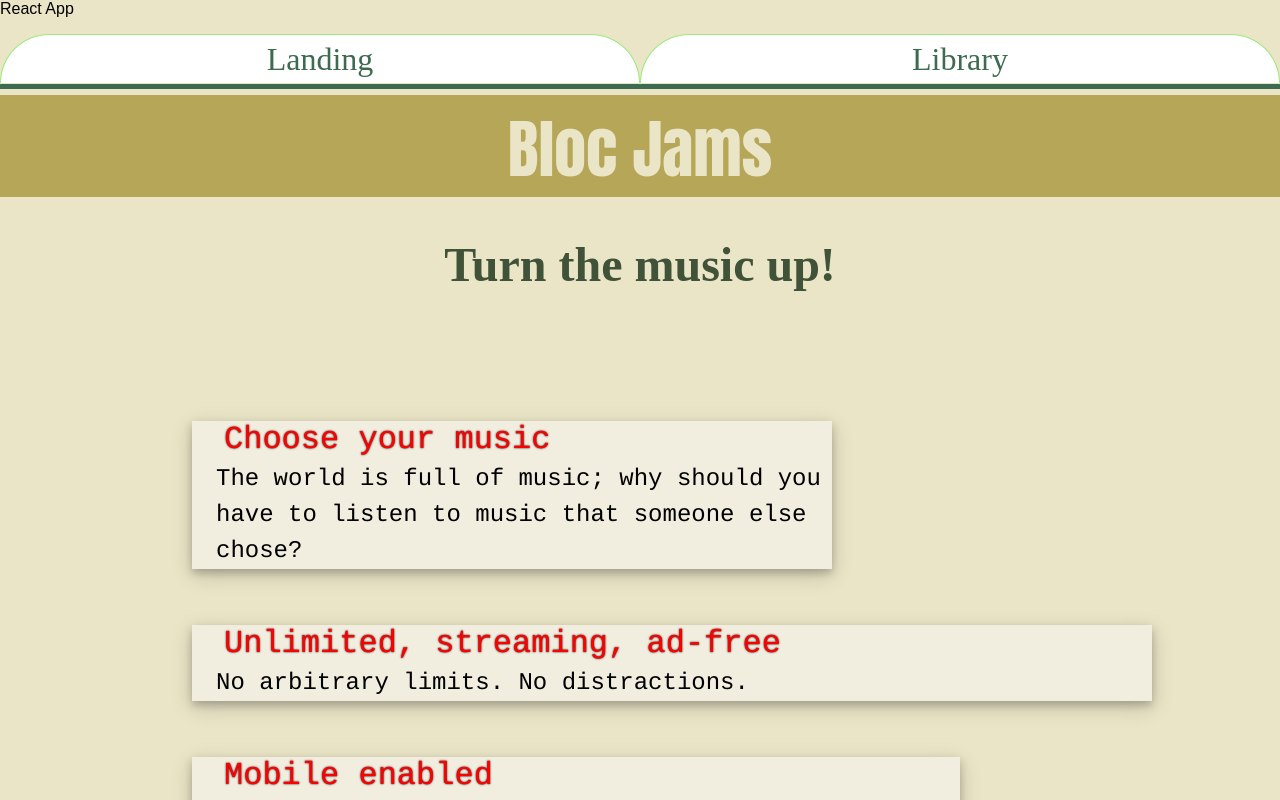
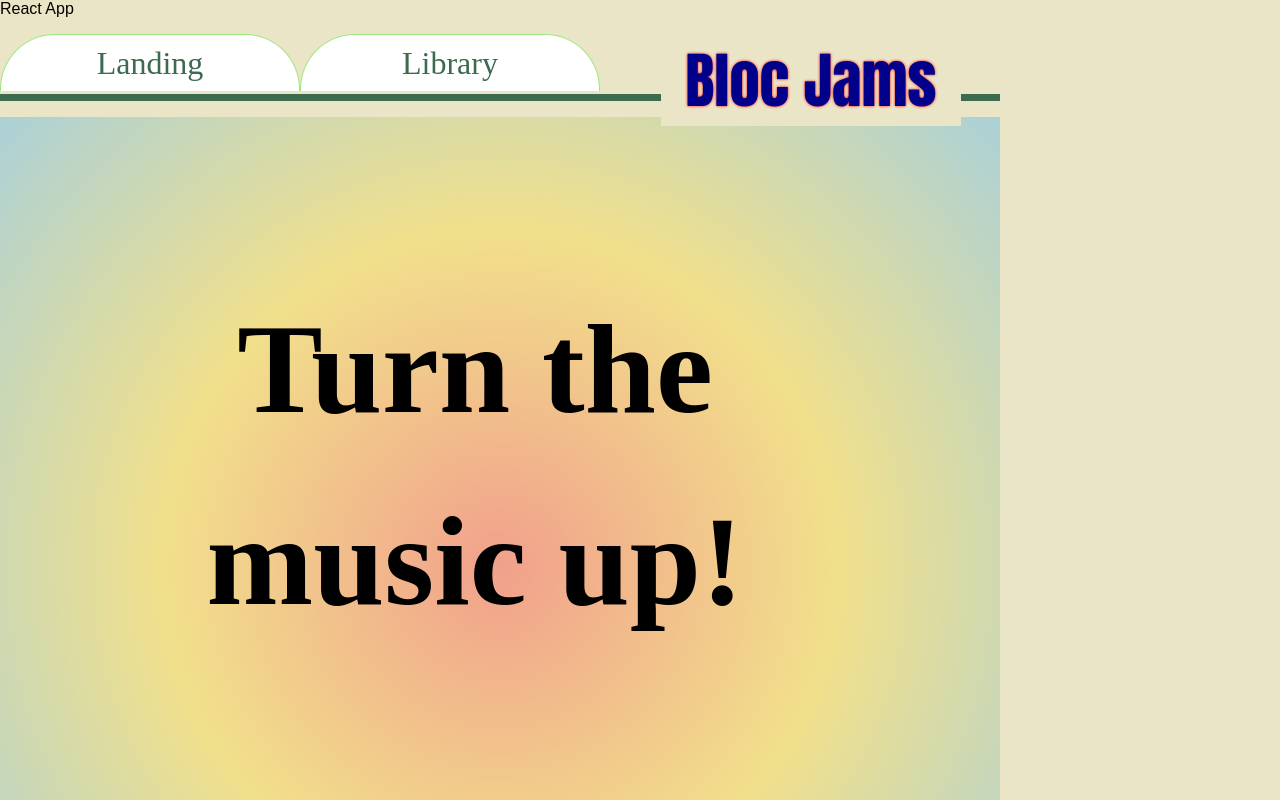
Before and after one commit to louyang367/bloc-jams-react, a React (Create React App) app: page / in a window 1280 px wide. Shown: the top 800 px of the page. Built offline with nearby package versions, Linux system fonts and the light colour scheme.

Commit message:
redesigned layout

```diff
--- a/src/App.css
+++ b/src/App.css
@@ -28,7 +28,7 @@
 }
 
 /******* ALL ********/
-@import url('https://fonts.googleapis.com/css?family=Ribeye|Nanum+Brush+Script|Special+Elite');
+@import url('https://fonts.googleapis.com/css?family=Ribeye|Nanum+Brush+Script|Special+Elite|Amatic+SC|VT323|Megrim|Expletus+Sans');
 
 * {
     background-color: hsl(50, 47%, 85%);
@@ -47,21 +47,30 @@ a:hover{
 }
 
 /**************App.js - Site name and navigation bar ************/
-.App header h1{
-  font-family: 'Ribeye', 'impact';
-  background-color: hsl(50, 39%, 53%);
-  color: hsl(50, 47%, 85%);
-  font-size: 4em;
-  padding-top: 0.1em;
-  margin-top: 0.1em;
-  margin-bottom: 0.1em;
+.App {
+  width: 1000px;
 }
 
-.App header nav{
+.App header {
   height: 3.1em;
-  border-bottom: 5px solid hsl(144, 27%, 33%);
+  border-bottom: 7px solid hsl(144, 27%, 33%);
   margin-top: 1em;
-  margin-bottom: 0.2em;
+  margin-bottom: 1em;
+  padding-bottom: 0.65em;
+  width: 100%;
+}
+
+.App header h1 {
+  float: left;
+  width: 30%;
+  padding-bottom: 0;
+  font-family: 'Megrim', 'Impact';
+  font-size: 3.8em;
+  color: darkblue; /*hsl(144, 27%, 33%);*/
+  text-shadow: 0 0 3px #FF0000;
+  font-weight: bolder;
+  margin-top: 0;
+  margin-left: 1em;
 }
 
 .App header nav div{
@@ -70,7 +79,7 @@ a:hover{
   top: 1em;
   color: darkgray;
   text-align: center;
-  width: 50%;
+  width: 30%;
   float: left;
   margin-bottom: 0;
   padding-top: 0;
@@ -83,7 +92,7 @@ a:hover{
   border-left: 1px solid hsl(102, 70%, 70%);
   border-right: 1px solid hsl(102, 70%, 70%);
   border-top: 1px solid hsl(102, 70%, 70%);
-  line-height: 1.5;
+  line-height: 1.75;
   background-color: white;
 }
 .App header .link2landing a:focus, .App header .link2library a:focus {
@@ -92,99 +101,103 @@ a:hover{
 
 /*****************Landing page***************/
 
-.landing h1 {
-  font-family: 'Nanum Brush Script', 'Cursive';
-  color: hsl(102, 19%, 27%);
-  font-size: 3em;
-  height: 3em; /*to prevent the sections below to shift*/
-  animation-name: turn-up-music;
-  animation-duration: 4s;
-  animation-iteration-count: 1;
+.landing {
+  background: radial-gradient(circle, hsl(0, 100%, 50%, .3), hsla(50, 100%, 50%, .3), hsl(204, 99%, 54%, .3));
+  height: 900px;
 }
-@keyframes turn-up-music {
-  from { font-size: 1em; }
-  to { font-size: 4em; }
+
+.landing .hero-title{
+    float: left;
+    font-family: 'Amatic SC', 'Sans serif';
+    font-size: 8em;
+    font-weight: bolder;
+    margin-left: 7.5%;
+    line-height: 1.5;
+    width: 80%;
+    background: none;
 }
 
 .landing .point {
-  position: relative;
-  width: 80%;
-  left: 10%;
-  background-color: hsl(50, 37%, 91%);
-  box-shadow: 0 4px 8px 0 rgba(0, 0, 0, 0.2), 0 6px 20px 0 rgba(0, 0, 0, 0.19);
-  margin-bottom: 3.5em;
+  float:left;
+  width: 30%;
+  background: none;
+  margin-right: 2%;
+  margin-bottom: 1em;
+  margin-top: 20%;
 }
 
 .landing .selling-points .point h2 {
-  font-family: 'Special Elit', 'Courier';
-  font-size: 2em;
+  font-family: 'Expletus Sans', 'Ariel';
+  font-size: 1.5em;
   text-align: left;
-  font-weight: lighter;
-  color: red; /*hsl(51, 39%, 32%);*/
-  text-shadow: 0 0 2px #000000;
+  font-weight: bold;
+  color: purple; /*hsl(51, 39%, 32%);*/
   margin-bottom: 0.1em;
   margin-left: 1em;
-  background-color: hsl(50, 37%, 91%);
+  background: none;
 }
 
-.selling-points .point:nth-of-type(1){ width: 50%; left: 15%; }
-.selling-points .point:nth-of-type(2){ width: 75%; left: 15%; }
-.selling-points .point:nth-of-type(3){ width: 60%; left: 15%; }
-
 .landing .point-description {
-  font-family: 'Special Elite', 'Courier';
+  font-family: 'VT323', 'Ariel';
   font-size: 1.5em;
   text-align: left;
   margin-top: 0.1em;
   margin-bottom: 0.1em;
   margin-left: 1em;
-  line-height: 1.5;
-  background-color: hsl(50, 37%, 91%);
+  background: none;
 }
 
 /****************Library page*************/
 
 .library {
   font-family: 'Special Elite', 'Courier';
+  position: relative;
+  width: 100%;
+  height: 900px;
+}
+
+.library a {
+  margin-left: 2%;
+  float: left;
+  width: 47%;
+}
+.library a img {
+  width: 100%;
 }
 .library a div:nth-of-type(1) {
   font-size: 1.5em;
+  line-height: 1.2em;
 }
 .library a div:nth-of-type(2) {
     font-weight: bolder;
+    line-height: 1.4em;
 }
 
 /********* Album page *************/
 
 .album {
-  overflow: scroll;
+  overflow: auto;
   padding: 0 6em 3em 6em;
 }
 
-#album-info {
-  position: relative;
-  width: 100%;
-  margin-bottom: -0.5em;
-}
-
 #album-cover-art {
-  position: relative;
-  left: 0%;
+  float: left;
+  margin-left: 5%;
   top: 1%;
-  width: 100%;
+  width: 40%;
   opacity: 1;
+  box-shadow: 0 5px 10px 0 rgba(0, 0, 0, 0.2), 0 7px 16px 0 rgba(0, 0, 0, 0.19);
 }
 
 /* album title banner */
 
 .album-details {
-  position: relative;
-  left: 0%;
-  top: -15em;
+  float:right;
+  margin-top: 5%;
+  margin-right: 5%;
   text-align: center;
-  color: white;
-  width: 100%;
-  background-color: hsla(280,100%,20%,0.5);
+  color: hsl(280,100%,20%);
+  width: 45%;
 }
 
 .album-details #album-title, .album-details .artist, .album-details #release-info{
@@ -210,9 +223,9 @@ a:hover{
 /* player buttons */
 
 .player-bar{
-  position: relative;
-  top: -14em;
-  left:10%;
+  position: fixed;
+  top: 90%;
+  left: 10%;
   width: 80%;
   height: 3em;
   background: none;
@@ -252,16 +265,18 @@ a:hover{
 
 /* song list table */
 #song-list{
-  width: 65%;
+  width: 75%;
   border-collapse: collapse;
   border-left: hsl(144, 27%, 33%) solid 6px;
-  position: relative;
-  left:15%;
-  top: -2em;
+  float: left;
+  margin-left: 10%;
+  margin-top: 10%;
+  font-size: 1.2em;
+  line-height: 1.6;
 }
 #song-list td {
-    border-bottom: 1px dotted #fff;
-    border-top: 1px dotted #fff;
+    border-bottom: 2px dotted #fff;
+    border-top: 2px dotted #fff;
     text-align: left;
 }
 #song-list .ion-play {
@@ -283,7 +298,7 @@ a:hover{
   background-color: lightgray;
 }*/
 #song-list tr:hover {
-  border: 1px solid hsl(144, 27%, 33%);
+  border: 2px solid hsl(144, 27%, 33%);
 }
 #song-list tr:hover td{
     background-color: #ffffff;
```
